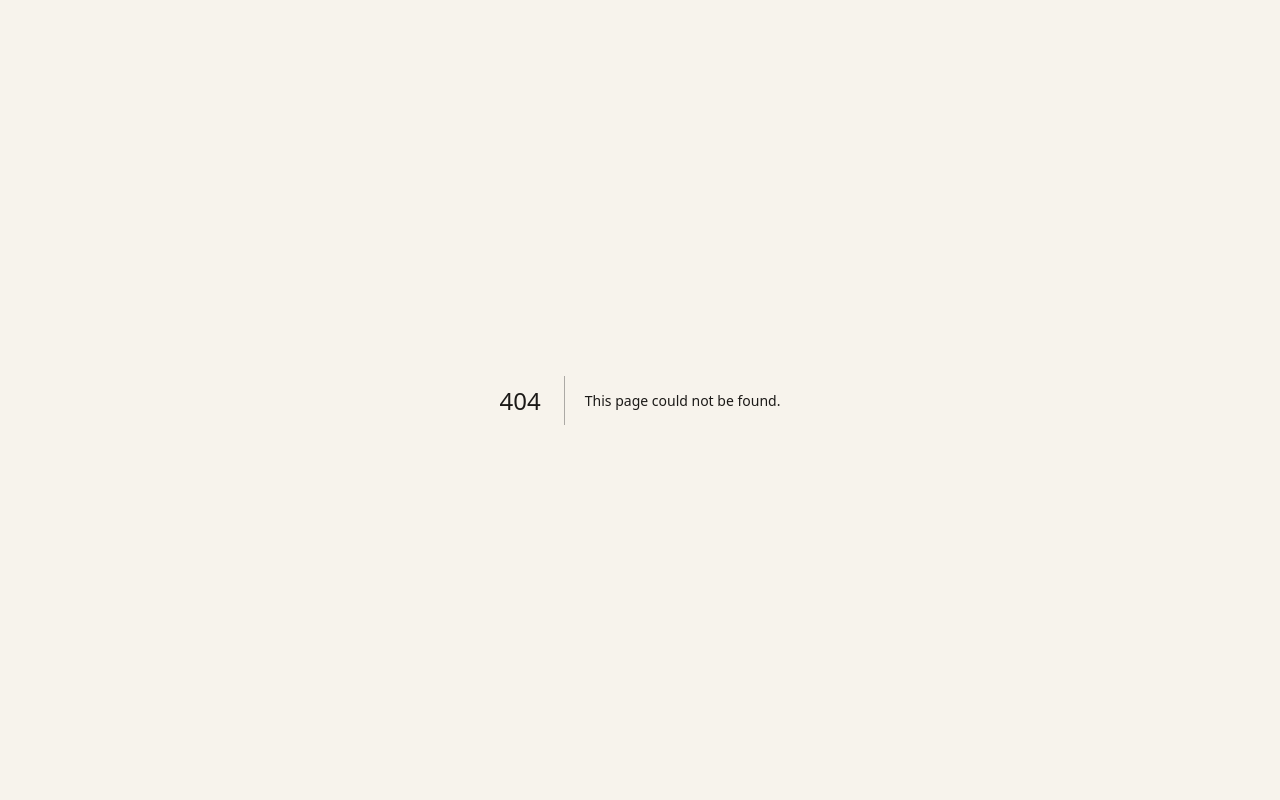
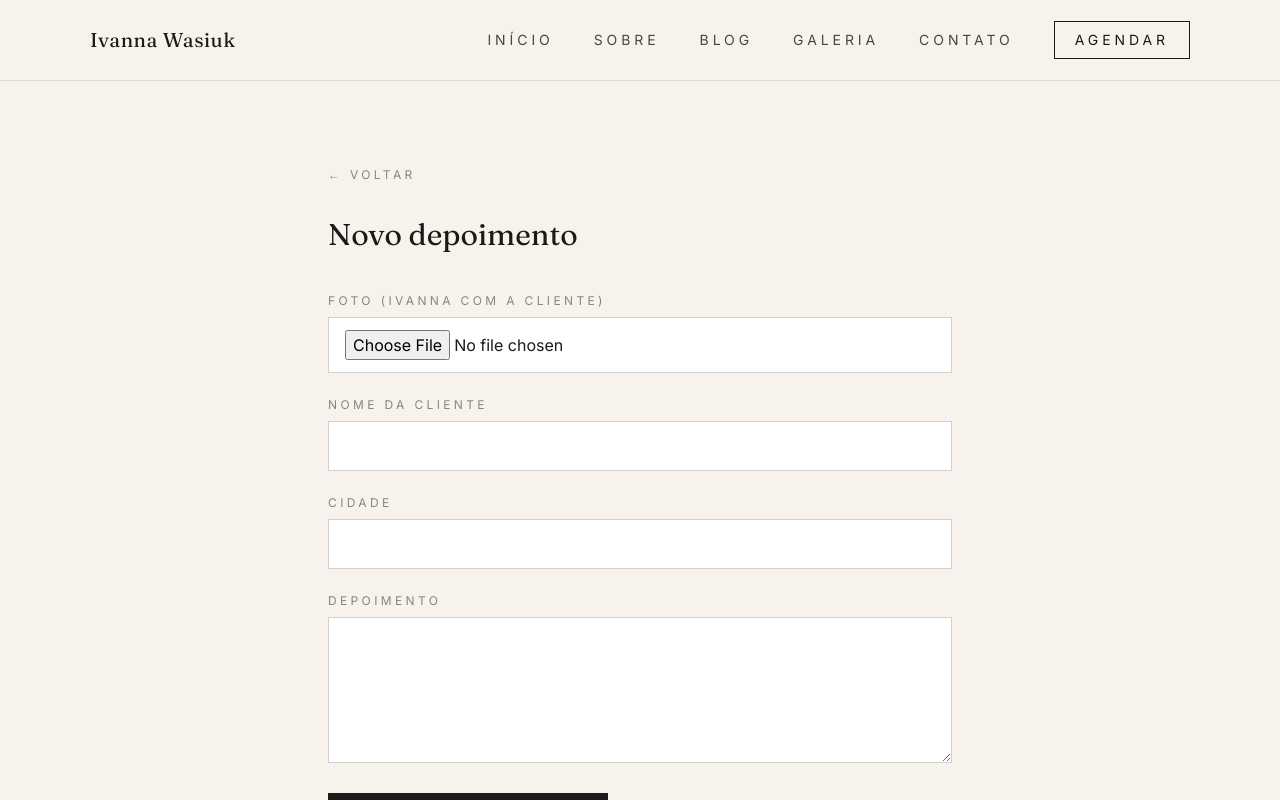
Before and after one commit to Niwasiuk/Iva, a Next.js app: page /admin/dashboard/novo-depoimento in a window 1280 px wide. Before the commit this address had no page. Shown: the top 800 px of the page. Built offline with nearby package versions, Linux system fonts and the light colour scheme.

Commit message:
Adicionar secao de depoimentos com foto, nome, cidade e texto

```diff
--- a/src/app/(site)/admin/actions.ts
+++ b/src/app/(site)/admin/actions.ts
@@ -133,3 +133,61 @@ export async function deleteGalleryImage(id: string) {
   revalidatePath("/galeria");
   revalidatePath("/admin/dashboard");
 }
+
+export async function createTestimonial(formData: FormData) {
+  const supabase = await createClient();
+
+  const name = String(formData.get("name") || "");
+  const city = String(formData.get("city") || "");
+  const text = String(formData.get("text") || "");
+  const imageFile = formData.get("image") as File | null;
+
+  if (!imageFile || imageFile.size === 0) {
+    redirect("/admin/dashboard/novo-depoimento?error=no-file");
+  }
+
+  const fileName = `${Date.now()}-${slugify(imageFile.name)}`;
+  const { data, error } = await supabase.storage
+    .from("testimonials")
+    .upload(fileName, imageFile);
+
+  if (error || !data) {
+    console.error("Testimonial upload error:", error);
+    redirect(
+      `/admin/dashboard/novo-depoimento?error=upload-failed&detail=${encodeURIComponent(
+        error?.message || "unknown"
+      )}`
+    );
+  }
+
+  const { data: publicUrl } = supabase.storage
+    .from("testimonials")
+    .getPublicUrl(data.path);
+
+  const { error: insertError } = await supabase.from("testimonials").insert({
+    image_url: publicUrl.publicUrl,
+    name,
+    city,
+    text,
+  });
+
+  if (insertError) {
+    console.error("Testimonial insert error:", insertError);
+    redirect(
+      `/admin/dashboard/novo-depoimento?error=insert-failed&detail=${encodeURIComponent(
+        insertError.message
+      )}`
+    );
+  }
+
+  revalidatePath("/");
+  revalidatePath("/admin/dashboard");
+  redirect("/admin/dashboard");
+}
+
+export async function deleteTestimonial(id: string) {
+  const supabase = await createClient();
+  await supabase.from("testimonials").delete().eq("id", id);
+  revalidatePath("/");
+  revalidatePath("/admin/dashboard");
+}
--- /dev/null
+++ b/src/app/(site)/admin/dashboard/novo-depoimento/page.tsx
@@ -0,0 +1,97 @@
+import Link from "next/link";
+import { createTestimonial } from "../../actions";
+
+const ERROR_MESSAGES: Record<string, string> = {
+  "no-file": "Selecione uma foto antes de enviar.",
+  "upload-failed":
+    "Falha ao enviar a foto. Confira se o bucket 'testimonials' existe no Supabase Storage e se as policies de upload foram criadas (veja supabase/schema.sql).",
+  "insert-failed":
+    "A foto foi enviada, mas não foi possível salvar o depoimento. Confira se a tabela testimonials e as policies foram criadas.",
+};
+
+export default async function NovoDepoimento({
+  searchParams,
+}: {
+  searchParams: Promise<{ error?: string; detail?: string }>;
+}) {
+  const { error, detail } = await searchParams;
+
+  return (
+    <section className="max-w-2xl mx-auto px-6 py-16 md:py-20">
+      <Link
+        href="/admin/dashboard"
+        className="link-underline text-xs uppercase tracking-widest2 text-stone"
+      >
+        ← Voltar
+      </Link>
+      <h1 className="font-display text-3xl mt-8 mb-10">Novo depoimento</h1>
+
+      {error && (
+        <div className="mb-8 border border-red-700/40 bg-red-50 text-red-800 px-5 py-4 text-sm space-y-1">
+          <p>{ERROR_MESSAGES[error] || "Ocorreu um erro ao enviar o depoimento."}</p>
+          {detail && (
+            <p className="text-xs text-red-700/70 font-mono break-all">
+              Detalhe técnico: {detail}
+            </p>
+          )}
+        </div>
+      )}
+
+      <form action={createTestimonial} className="space-y-6">
+        <div>
+          <label className="block text-xs uppercase tracking-widest2 text-stone mb-2">
+            Foto (Ivanna com a cliente)
+          </label>
+          <input
+            type="file"
+            name="image"
+            accept="image/*"
+            required
+            className="w-full border border-ink/20 bg-paper px-4 py-3 focus-ring focus:outline-none"
+          />
+        </div>
+
+        <div>
+          <label className="block text-xs uppercase tracking-widest2 text-stone mb-2">
+            Nome da cliente
+          </label>
+          <input
+            name="name"
+            required
+            className="w-full border border-ink/20 bg-paper px-4 py-3 focus-ring focus:outline-none"
+          />
+        </div>
+
+        <div>
+          <label className="block text-xs uppercase tracking-widest2 text-stone mb-2">
+            Cidade
+          </label>
+          <input
+            name="city"
+            required
+            className="w-full border border-ink/20 bg-paper px-4 py-3 focus-ring focus:outline-none"
+          />
+        </div>
+
+        <div>
+          <label className="block text-xs uppercase tracking-widest2 text-stone mb-2">
+            Depoimento
+          </label>
+          <textarea
+            name="text"
+            required
+            rows={5}
+            className="w-full border border-ink/20 bg-paper px-4 py-3 focus-ring focus:outline-none"
+          />
+        </div>
+
+        <button
+          type="submit"
+          className="bg-ink text-cream px-8 py-3 text-sm uppercase tracking-widest2 hover:bg-gold hover:text-ink transition-colors focus-ring"
+        >
+          Salvar depoimento
+        </button>
+      </form>
+    </section>
+  );
+}
--- a/src/app/(site)/admin/dashboard/page.tsx
+++ b/src/app/(site)/admin/dashboard/page.tsx
@@ -1,8 +1,14 @@
 import Link from "next/link";
 import Image from "next/image";
 import { createClient } from "@/lib/supabase/server";
-import type { Post, GalleryImage } from "@/lib/types";
-import { signOut, deletePost, togglePublish, deleteGalleryImage } from "../actions";
+import type { Post, GalleryImage, Testimonial } from "@/lib/types";
+import {
+  signOut,
+  deletePost,
+  togglePublish,
+  deleteGalleryImage,
+  deleteTestimonial,
+} from "../actions";
 
 export default async function Dashboard() {
   const supabase = await createClient();
@@ -17,8 +23,14 @@ export default async function Dashboard() {
     .select("*")
     .order("created_at", { ascending: false });
 
+  const { data: testimonials } = await supabase
+    .from("testimonials")
+    .select("*")
+    .order("created_at", { ascending: false });
+
   const allPosts = (posts as Post[]) || [];
   const allImages = (images as GalleryImage[]) || [];
+  const allTestimonials = (testimonials as Testimonial[]) || [];
 
   return (
     <section className="max-w-content mx-auto px-6 md:px-10 py-16 md:py-20">
@@ -127,6 +139,49 @@ export default async function Dashboard() {
           </div>
         )}
       </div>
+
+      {/* DEPOIMENTOS */}
+      <div className="mt-20">
+        <div className="flex items-center justify-between mb-8">
+          <h2 className="font-display text-2xl">Depoimentos</h2>
+          <Link
+            href="/admin/dashboard/novo-depoimento"
+            className="bg-ink text-cream px-5 py-2.5 text-sm uppercase tracking-widest2 hover:bg-gold hover:text-ink transition-colors focus-ring"
+          >
+            + Novo depoimento
+          </Link>
+        </div>
+
+        {allTestimonials.length === 0 ? (
+          <p className="text-stone">Nenhum depoimento ainda.</p>
+        ) : (
+          <div className="divide-y divide-ink/10 border-y border-ink/10">
+            {allTestimonials.map((t) => (
+              <div key={t.id} className="flex items-center gap-5 py-5">
+                <div className="relative w-16 h-16 rounded-full overflow-hidden border border-ink/10 shrink-0 bg-paper">
+                  <Image
+                    src={t.image_url}
+                    alt={t.name}
+                    fill
+                    className="object-cover"
+                  />
+                </div>
+                <div className="flex-1 min-w-0">
+                  <p className="font-medium truncate">
+                    {t.name} <span className="text-stone font-normal">· {t.city}</span>
+                  </p>
+                  <p className="text-xs text-stone mt-1 truncate">{t.text}</p>
+                </div>
+                <form action={deleteTestimonial.bind(null, t.id)}>
+                  <button className="text-xs uppercase tracking-widest2 text-red-700/80 hover:text-red-700 px-3 py-2 focus-ring">
+                    Excluir
+                  </button>
+                </form>
+              </div>
+            ))}
+          </div>
+        )}
+      </div>
     </section>
   );
 }
--- a/src/app/(site)/page.tsx
+++ b/src/app/(site)/page.tsx
@@ -1,7 +1,7 @@
 import Link from "next/link";
 import Image from "next/image";
 import { createClient } from "@/lib/supabase/server";
-import type { Post } from "@/lib/types";
+import type { Post, Testimonial } from "@/lib/types";
 
 export default async function Home() {
   const supabase = await createClient();
@@ -12,7 +12,14 @@ export default async function Home() {
     .order("created_at", { ascending: false })
     .limit(3);
 
+  const { data: testimonials } = await supabase
+    .from("testimonials")
+    .select("*")
+    .order("created_at", { ascending: false })
+    .limit(6);
+
   const latestPosts = (posts as Post[]) || [];
+  const allTestimonials = (testimonials as Testimonial[]) || [];
 
   return (
     <>
@@ -162,6 +169,39 @@ export default async function Home() {
         </div>
       </section>
 
+      {/* DEPOIMENTOS */}
+      {allTestimonials.length > 0 && (
+        <section className="max-w-content mx-auto px-6 md:px-10 py-24">
+          <p className="text-xs uppercase tracking-widest2 text-gold mb-4 text-center">
+            O que dizem
+          </p>
+          <h2 className="font-display text-4xl mb-16 text-center">
+            Depoimentos
+          </h2>
+
+          <div className="grid md:grid-cols-3 gap-10">
+            {allTestimonials.map((t) => (
+              <div key={t.id} className="flex flex-col items-center text-center">
+                <div className="relative w-24 h-24 rounded-full overflow-hidden border border-ink/10 mb-5">
+                  <Image
+                    src={t.image_url}
+                    alt={`${t.name} com Ivanna Wasiuk`}
+                    fill
+                    className="object-cover"
+                  />
+                </div>
+                <p className="font-display italic text-lg leading-relaxed text-ink/90">
+                  &ldquo;{t.text}&rdquo;
+                </p>
+                <p className="mt-5 text-sm uppercase tracking-widest2 text-stone">
+                  {t.name} · {t.city}
+                </p>
+              </div>
+            ))}
+          </div>
+        </section>
+      )}
+
       {/* CTA FINAL */}
       <section className="max-w-content mx-auto px-6 md:px-10 py-28 text-center">
         <h2 className="font-display text-4xl md:text-5xl max-w-2xl mx-auto leading-tight">
```
Also changed, not shown: src/lib/types.ts (+9 -0 lines), 1 other file (tests, documents, lock files or other folders).
